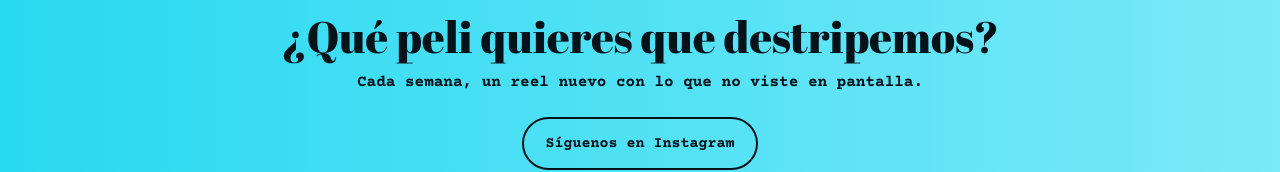
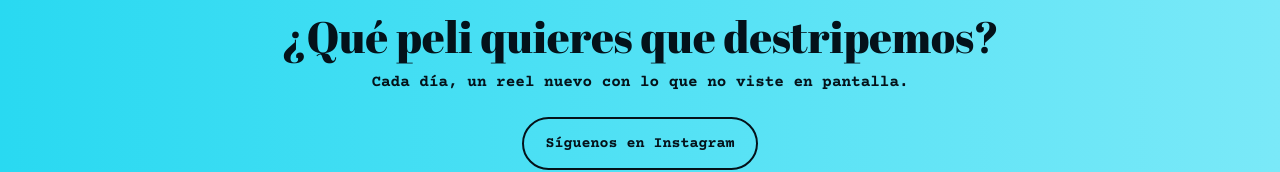
Before and after one commit to celuloidewebs/tienda, a plain HTML site: page index.html in a window 1280 px wide. Shown: the part 3779-3951 px from the top of the page. Drawn offline with nearby package versions, Linux system fonts and the light colour scheme; a web font is replaced by a local one.

Commit message:
Un reel cada día
Co-Authored-By: Claude Opus 5.5 <noreply@anthropic.com>

```diff
--- a/index.html
+++ b/index.html
@@ -280,7 +280,7 @@ footer .marca{font-size:18px}
 <div class="banda">
   <div class="wrap">
     <h2>¿Qué peli quieres que destripemos?</h2>
-    <p>Cada semana, un reel nuevo con lo que no viste en pantalla.</p>
+    <p>Cada día, un reel nuevo con lo que no viste en pantalla.</p>
     <a class="btn" href="https://www.instagram.com/celuloidecinema" target="_blank" rel="noopener">Síguenos en Instagram</a>
   </div>
 </div>
```
